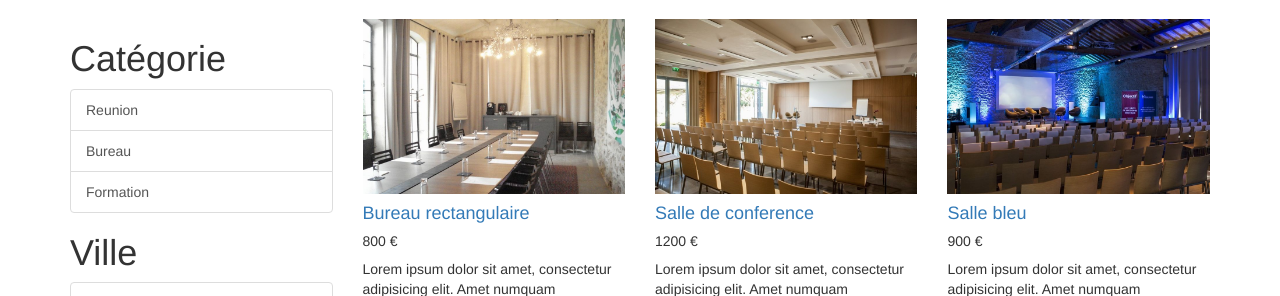
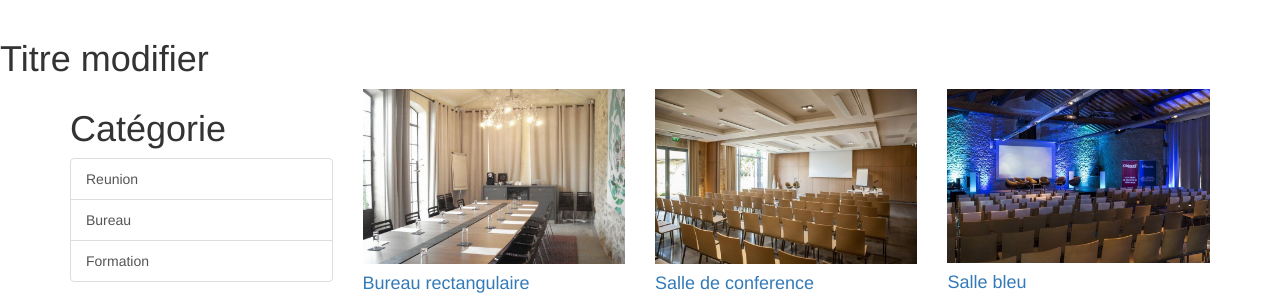
Before and after one commit to COSTINCIANU/lokisalle, a PHP site: page /php/ in a window 1280 px wide. Shown: the part 51-347 px from the top of the page. Run offline with PHP 8.4, Linux system fonts and the light colour scheme.

Commit message:
la 2eme version de mon projet

```diff
--- a/index.php
+++ b/index.php
@@ -10,6 +10,7 @@ include("inc/nav.inc.php");
 
 
     <!-- Page Content -->
+    <h1>Titre modifier</h1>
     <div class="container">
 
         <div class="row">
```
